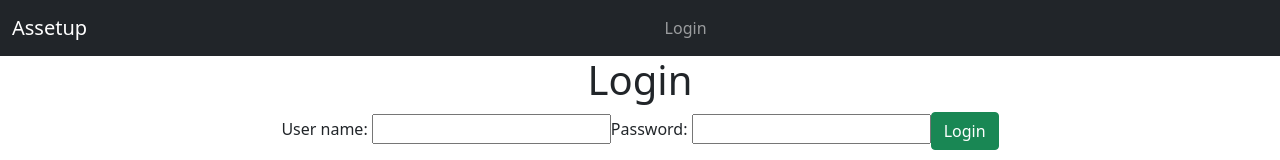
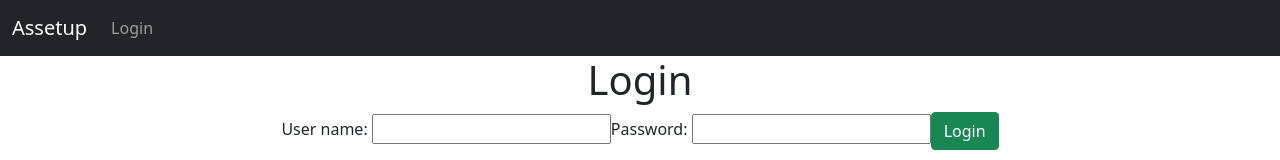
Before and after one commit to hanss2006/assetup, a React (Create React App) app: page /login in a window 1280 px wide. Shown: the top 160 px of the page. Built offline with nearby package versions, Linux system fonts and the light colour scheme.

Commit message:
Initial commit

```diff
--- a/src/components/HeaderComponent.jsx
+++ b/src/components/HeaderComponent.jsx
@@ -15,13 +15,13 @@
                 <div className="container-fluid">
                     <Link className="navbar-brand" to="/">{this.props.userName ? this.props.userName : 'Assetup'}</Link>
                     <div className="collapse navbar-collapse" id="navbarText">
-                        <ul className="navbar-nav me-auto mb-2 mb-lg-0">
+                        <ul className="navbar-nav mr-auto">
                             <li className="nav-item">
                                 {isUserLoggedIn &&
                                     <Link className="nav-link active" to="/assets">Assets</Link>}
                             </li>
                         </ul>
-                        <ul className="navbar-nav me-auto mb-2 mb-lg-0">
+                        <ul className="navbar-nav">
                             <li className="nav-item">
                                 {!isUserLoggedIn &&
                                 <Link className="nav-link" to="/login">Login</Link>}
```
